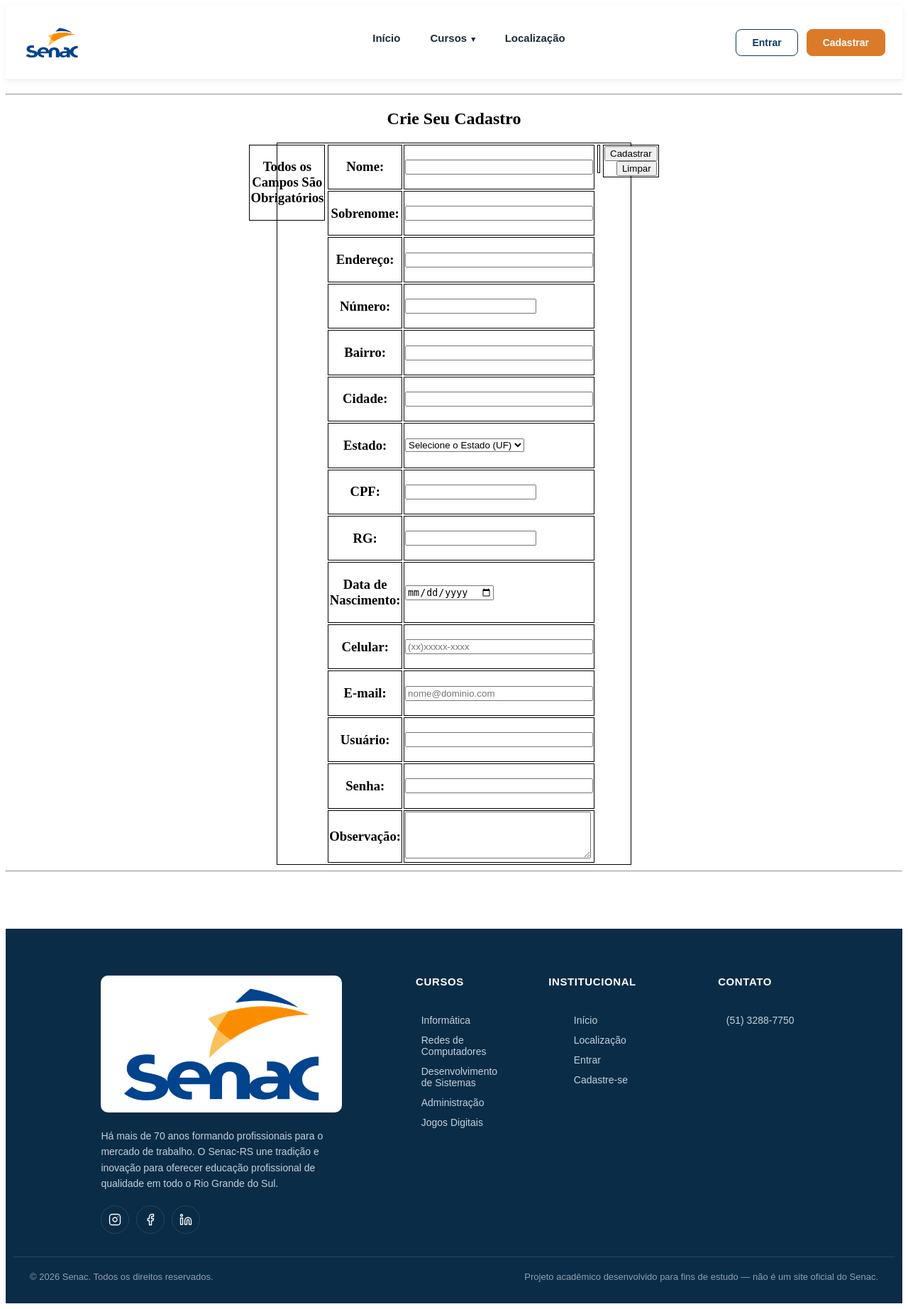
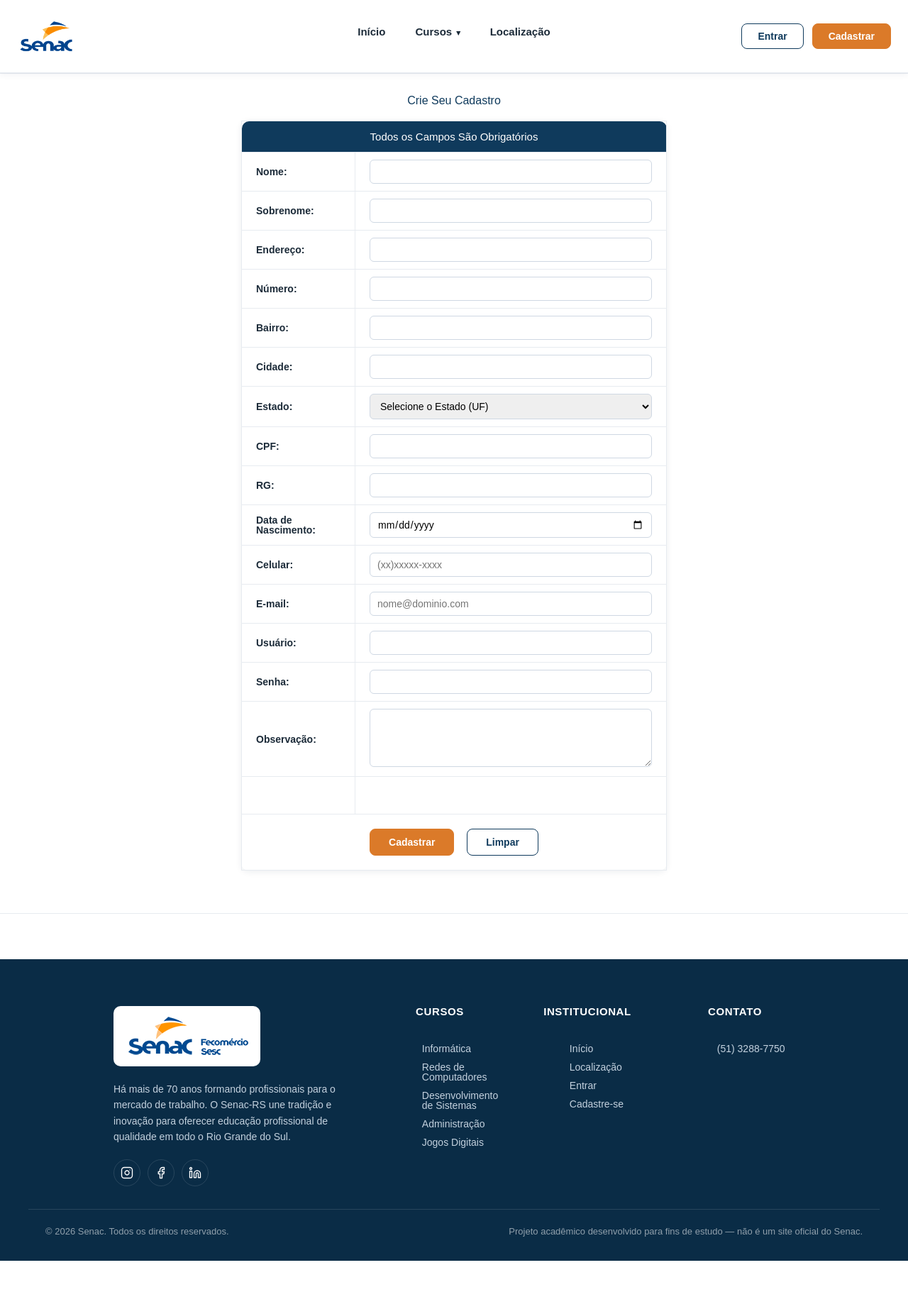
Before and after one commit to soldhev/Projeto-Senac, a Flask app: template templates/cadastro/cadastro.html in a window 1280 px wide. Shown: the whole page at 71% size. After the commit the page ends 1777 px from the top, so only its background shows below. Run offline with Flask 3, Linux system fonts and the light colour scheme; the template is opened without the code that fills it, so the values that code supplies are empty.

Commit message:
Corrige bugs de front e padroniza visual entre todas as paginas
Arruma HTML quebrado (tags faltando/duplicadas), CSS que vazava
entre paginas, fundo preto por falta de reset.css, e adiciona meta
viewport pra deixar o mobile funcionando fora da Home. Formulario de
cadastro ganha labels de verdade e o rodape/cursos seguem o mesmo
padrao visual da Home.

Co-Authored-By: Claude Sonnet 5 <noreply@anthropic.com>

```diff
--- a/static/css/cadastro/cadastro.css
+++ b/static/css/cadastro/cadastro.css
@@ -0,0 +1,125 @@
+body {
+	background-color: #ffffff;
+}
+
+h2 {
+	text-align: center;
+	font-family: Arial, Helvetica, sans-serif;
+	color: var(--senac-blue);
+	margin: 30px 0 10px;
+}
+
+hr {
+	border: none;
+	border-top: 1px solid #e7ebf0;
+}
+
+/* ===== Cartão do formulário ===== */
+#formulário {
+	width: 600px;
+	max-width: 90%;
+	margin: 20px auto 60px;
+	background-color: #ffffff;
+	border: 1px solid #e7ebf0;
+	border-radius: 10px;
+	box-shadow: 0 2px 10px rgba(15, 42, 70, 0.08);
+	table-layout: fixed;
+	border-collapse: collapse;
+	font-family: Arial, Helvetica, sans-serif;
+}
+
+#formulário tr {
+	height: auto;
+}
+
+#formulário td {
+	background-color: transparent;
+	color: inherit;
+	border-radius: 0;
+	text-align: left;
+	padding: 10px 20px;
+	vertical-align: middle;
+}
+
+#formulário thead td {
+	background-color: var(--senac-blue);
+	color: #ffffff;
+	text-align: center;
+	padding: 14px;
+	border-radius: 10px 10px 0 0;
+}
+
+#formulário thead h3 {
+	margin: 0;
+	font-size: 15px;
+}
+
+#formulário tbody label {
+	display: inline-block;
+	font-family: Arial, Helvetica, sans-serif;
+	font-size: 14px;
+	color: var(--header-text);
+	font-weight: 600;
+}
+
+/* ===== Campos do formulário ===== */
+#formulário input,
+#formulário select,
+#formulário textarea {
+	width: 100%;
+	padding: 8px 10px;
+	border: 1px solid #cfd8e3;
+	border-radius: 6px;
+	font-family: Arial, Helvetica, sans-serif;
+	font-size: 14px;
+	box-sizing: border-box;
+}
+
+#formulário input:focus,
+#formulário select:focus,
+#formulário textarea:focus {
+	outline: none;
+	border-color: var(--senac-blue);
+}
+
+/* ===== Botões de Cadastrar e Limpar ===== */
+#formulário tfoot td {
+	text-align: center;
+	padding: 20px;
+}
+
+#formulário input[type="submit"],
+#formulário input[type="reset"] {
+	width: auto;
+	padding: 10px 26px;
+	border-radius: 8px;
+	font-weight: 600;
+	cursor: pointer;
+}
+
+#formulário input[type="submit"] {
+	background-color: var(--senac-orange);
+	color: #ffffff;
+	border: 1.5px solid var(--senac-orange);
+}
+
+#formulário input[type="submit"]:hover {
+	background-color: var(--senac-orange-dark);
+}
+
+#formulário input[type="reset"] {
+	background-color: #ffffff;
+	color: var(--senac-blue);
+	border: 1.5px solid var(--senac-blue);
+}
+
+#formulário input[type="reset"]:hover {
+	background-color: var(--senac-blue);
+	color: #ffffff;
+}
+
+@media (max-width: 700px) {
+	#formulário {
+		width: 100%;
+	}
+}
--- a/static/css/cursos/curso.css
+++ b/static/css/cursos/curso.css
@@ -1,18 +1,57 @@
-p{
-	text-align: justify;
-	font-family: Arial, Helvetica, sans-serif;
-	width: 500px;
-	margin-left: auto;
-	margin-right: auto;
+body {
+	background-color: #ffffff;
+}
+
+hr {
+	border: none;
+	border-top: 1px solid #e7ebf0;
+	margin: 0;
+}
+
+a {
 	text-decoration: none;
 }
 
+/* ===== Texto do curso ===== */
+p {
+	text-align: left;
+	font-family: Arial, Helvetica, sans-serif;
+	width: auto;
+	max-width: 900px;
+	margin: 0 auto 14px;
+	font-size: 15px;
+	line-height: 1.7;
+	color: #333333;
+}
+
+article {
+	max-width: 900px;
+	margin: 0 auto;
+	padding: 30px 24px 10px;
+}
+
+h2#p1 {
+	text-align: center;
+	font-size: 28px;
+	color: var(--senac-blue);
+	margin: 10px 0;
+}
+
+/* ===== Foto de topo ===== */
 .headimage {
 	display: flex;
 	justify-content: center;
 
 }
-table {
+
+.headimage img {
+	width: 100%;
+	max-height: 380px;
+	object-fit: cover;
+}
+
+/* Tabela de cursos (cursos.html) */
+#tabela {
 	text-align: center;
 	display:flex;
 	justify-content:center;
@@ -21,16 +60,34 @@ table {
     margin-right:auto;
 
 }
-table, th, td{
-	border: 1px solid black;
-}
-a{
-	text-decoration:none;
+
+table, th, td {
+	border: 1px solid #e7ebf0;
 }
 
-/*#p1 {
-	width:500px;
+/* ===== Tabela "Informações" (carga horária, turnos, etc) ===== */
+article ~ table {
+	width: 100%;
+	max-width: 900px;
+	margin: 20px auto;
+	border-collapse: collapse;
+	font-family: Arial, Helvetica, sans-serif;
+	font-size: 14px;
+}
+
+article ~ table thead td {
+	background-color: var(--senac-blue);
+	color: #ffffff;
+	font-weight: bold;
 	text-align: center;
-	display:flex;
-	justify-content:center;
+	padding: 12px;
 }
+
+article ~ table tbody td {
+	padding: 10px 16px;
+	color: #333333;
+}
+
+article ~ table tbody tr:nth-child(even) {
+	background-color: #f7f9fb;
+}
--- a/static/css/global/reset.css
+++ b/static/css/global/reset.css
@@ -1,3 +1,8 @@
+/* Padding não soma por cima da largura */
+*, *::before, *::after {
+	box-sizing: border-box;
+}
+
 html, body, div, span, applet, object, iframe,
 h1, h2, h3, h4, h5, h6, p, blockquote, pre,
 a, abbr, acronym, address, big, cite, code,
--- a/templates/cadastro/cadastro.html
+++ b/templates/cadastro/cadastro.html
@@ -2,10 +2,13 @@
 <html lang="pt-br">
 	<head>
 		<meta charset="UTF-8">
-		<title>Senac Tech - Cursos</title>
+		<meta name="viewport" content="width=device-width, initial-scale=1">
+		<title>Senac Tech - Cadastro</title>
+		<link rel="stylesheet" type="text/css" href="../../static/css/global/reset.css">
 		<link rel="stylesheet" type="text/css" href="../../static/css/home/body.css">
 		<link rel="stylesheet" type="text/css" href="../../static/css/global/menu.css">
 		<link rel="stylesheet" type="text/css" href="../../static/css/cursos/curso.css">
+		<link rel="stylesheet" type="text/css" href="../../static/css/cadastro/cadastro.css">
 		<link rel="stylesheet" type="text/css" href="../../static/css/global/footer.css">
 	</head>
 	<body>
@@ -43,12 +46,6 @@
 				</div>
 			</div>
 		</header>
-
-
-<h3>
-
-
-
 		<hr>
 
 			<h2>Crie Seu Cadastro</h2>
@@ -57,6 +54,12 @@
 			<form action="cadastrar.php" method="post">
 
 				<table id="formulário">
+
+					<!-- Largura das colunas -->
+					<colgroup>
+						<col style="width: 160px">
+						<col>
+					</colgroup>
 
 				 	<thead>
 						<tr>
@@ -70,92 +73,92 @@
 
 						<tr>
 							<td>
-								<h3>
+								<label for="nome">
 									Nome:
-								</h3>
+								</label>
 							</td>
 
 							<td>
-								<input type="text" name="Nome" required size="30" maxlength="30">
+								<input type="text" id="nome" name="Nome" required size="30" maxlength="30">
 							</td>
 
 						</tr>
 
 						<tr>
 							<td>
-								<h3>
+								<label for="sobrenome">
 									Sobrenome:
-								</h3>
+								</label>
 							</td>
 
 							<td>
-								<input type="text" name="Sobrenome" required size="30" maxlength="30">
+								<input type="text" id="sobrenome" name="Sobrenome" required size="30" maxlength="30">
 							</td>
 
 						</tr>
 
 						<tr>
 							<td>
-								<h3>
+								<label for="endereco">
 									Endereço:
-								</h3>
+								</label>
 							</td>
 
 							<td>
-								<input type="text" name="Endereco" required size="30" maxlength="30">
+								<input type="text" id="endereco" name="Endereco" required size="30" maxlength="30">
 							</td>
 
 						</tr>
 
 						<tr>
 							<td align="right" >
-								<h3>
+								<label for="numero">
 									Número:
-								</h3>
+								</label>
 							</td>
 
 							<td align="left">
-								<input type="number" name="Numero" required size="30" maxlength="5">
+								<input type="number" id="numero" name="Numero" required size="30" maxlength="5">
 							</td>
 
 						</tr>
 
 						<tr>
 							<td align="right" >
-								<h3>
+								<label for="bairro">
 									Bairro:
-								</h3>
+								</label>
 							</td>
 
 							<td align="left">
-								<input type="text" name="Bairro" required size="30">
+								<input type="text" id="bairro" name="Bairro" required size="30">
 							</td>
 
 						</tr>
 
 						<tr>
 							<td align="right" >
-								<h3>
+								<label for="cidade">
 									Cidade:
-								</h3>
+								</label>
 							</td>
 
 							<td align="left">
-								<input type="text" name="cidade" required size="30">
+								<input type="text" id="cidade" name="cidade" required size="30">
 							</td>
 
 						</tr>
 
 						<tr>
 							<td align="right" >
-								<h3>
+								<label for="estado">
 									Estado:
-								</h3>
+								</label>
 							</td>
 
 							<td align="left">
 
-								<select >
+								<select id="estado">
 
 							<option value="">Selecione o Estado (UF)</option>
 							<option value="">Acre</option>
@@ -193,26 +196,26 @@
 
 						<tr>
 							<td align="right" >
-								<h3>
+								<label for="cpf">
 									CPF:
-								</h3>
+								</label>
 							</td>
 
 							<td align="left">
-								<input type="number" name="cpf" required size="30" maxlength="11">
+								<input type="number" id="cpf" name="cpf" required size="30" maxlength="11">
 							</td>
 
 						</tr>
 
 						<tr>
 							<td align="right" >
-								<h3>
+								<label for="rg">
 									RG:
-								</h3>
+								</label>
 							</td>
 
 							<td align="left">
-								<input type="number" name="rg" required size="30" maxlength="10">
+								<input type="number" id="rg" name="rg" required size="30" maxlength="10">
 							</td>
 
 						</tr>
@@ -220,65 +223,65 @@
 
 						<tr>
 							<td align="right" >
-								<h3>
+								<label for="data-nascimento">
 									Data de Nascimento:
-								</h3>
+								</label>
 							</td>
 
 							<td align="left">
-								<input type="date" name="datanascsc" required>
+								<input type="date" id="data-nascimento" name="datanascsc" required>
 							</td>
 
 						</tr>
 
 						<tr>
 							<td align="right" >
-								<h3>
+								<label for="celular">
 									Celular:
-								</h3>
+								</label>
 							</td>
 
 							<td align="left">
-								<input type="tel" name="celular" required size="30" maxlength="12" hyphen-minus placeholder="(xx)xxxxx-xxxx">
+								<input type="tel" id="celular" name="celular" required size="30" maxlength="12" hyphen-minus placeholder="(xx)xxxxx-xxxx">
 							</td>
 
 						</tr>
 
 						<tr>
 							<td align="right" >
-								<h3>
+								<label for="email">
 									E-mail:
-								</h3>
+								</label>
 							</td>
 
 							<td align="left">
-								<input type="email" name="email" required size="30" placeholder="nome@dominio.com">
+								<input type="email" id="email" name="email" required size="30" placeholder="nome@dominio.com">
 							</td>
 
 						</tr>
 
 						<tr>
 							<td align="right" >
-								<h3>
+								<label for="usuario">
 									Usuário:
-								</h3>
+								</label>
 							</td>
 
 							<td align="left">
-								<input type="text" name="usuario" required size="30">
+								<input type="text" id="usuario" name="usuario" required size="30">
 							</td>
 
 						</tr>
 
 						<tr>
 							<td align="right" >
-								<h3>
+								<label for="senha">
 									Senha:
-								</h3>
+								</label>
 							</td>
 
 							<td align="left">
-								<input type="password" name="senha" required size="30">
+								<input type="password" id="senha" name="senha" required size="30">
 							</td>
 
 						</tr>
@@ -286,13 +289,13 @@
 						<tr>
 
 							<td align="right">
-								<h3>
+								<label for="obs">
 									Observação:
-								</h3>
+								</label>
 							</td>
 
 							<td align="left">
-								<textarea name="obs" rows="4" cols="30"> </textarea>
+								<textarea id="obs" name="obs" rows="4" cols="30"> </textarea>
 							</td>
 						</tr>
 
@@ -336,7 +339,7 @@
 			<div class="footer-container">
 				<div class="footer-brand">
 					<div class="footer-logo">
-						<img src="../../static/imagens/logo/logosenac.png" alt="Logo Senac" title="Senac" id="footerlogosenac">
+						<img src="../../static/imagens/logo/senac_logo_new.png" alt="Logo Senac" title="Senac" id="footerlogosenac">
 					</div>
 					<p class="footer-tagline">
 						Há mais de 70 anos formando profissionais para o mercado de trabalho. O Senac-RS une tradição e inovação para oferecer educação profissional de qualidade em todo o Rio Grande do Sul.
--- a/templates/layout/footer.html
+++ b/templates/layout/footer.html
@@ -2,7 +2,7 @@
     <div class="footer-container">
         <div class="footer-brand">
             <div class="footer-logo">
-                <img src="../../static/imagens/logo/logosenac2.png" alt="Logo Senac" title="Senac" id="footerlogosenac">
+                <img src="../../static/imagens/logo/senac_logo_new.png" alt="Logo Senac" title="Senac" id="footerlogosenac">
             </div>
             <p class="footer-tagline">
                 Há mais de 70 anos formando profissionais para o mercado de trabalho. O Senac-RS une tradição e inovação para oferecer educação profissional de qualidade em todo o Rio Grande do Sul.
```
Also changed, not shown: static/css/cursos/cursos.css (+71 -54 lines), static/css/home/index.css (+1 -12 lines), static/css/localizacao/localizacao.css (+61 -0 lines), templates/cursos/curso_admin.html (+3 -7 lines), templates/cursos/curso_info.html (+3 -8 lines), templates/cursos/curso_jogos.html (+3 -8 lines), templates/cursos/curso_redes.html (+4 -7 lines), templates/cursos/curso_sistemas.html (+3 -8 lines), templates/cursos/cursos.html (+3 -6 lines), templates/localizacao/localizacao.html (+16 -13 lines), 1 other file.
